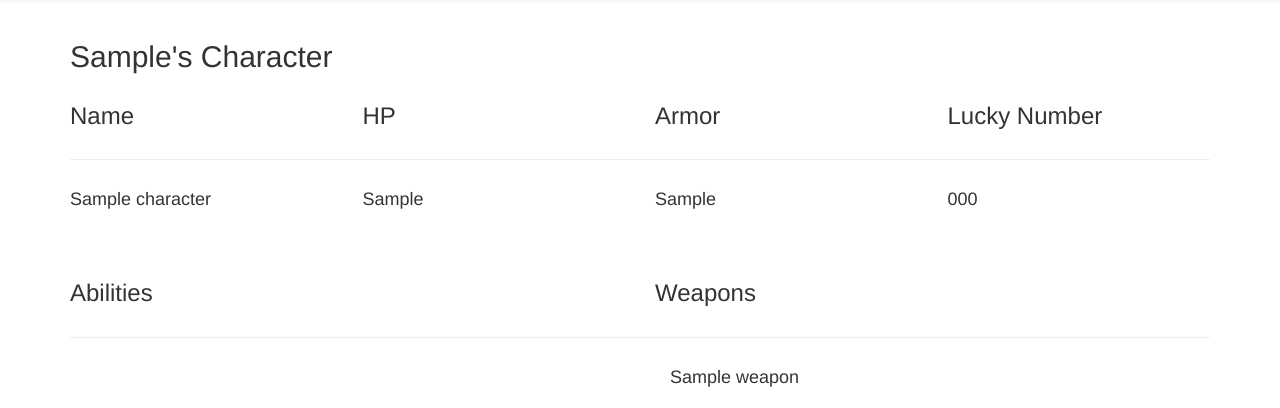
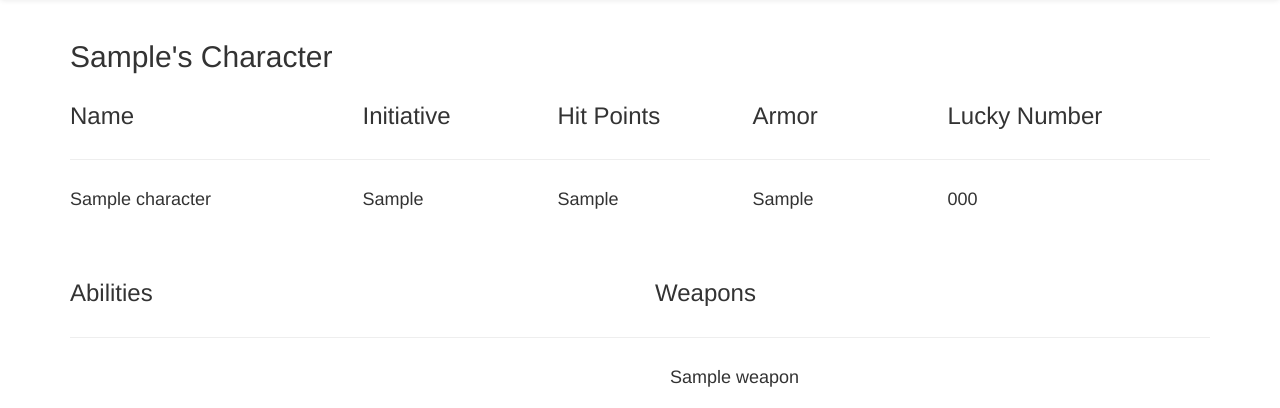
Before and after one commit to dimariap/EtherSplit, a Django app: a page that uses templates/character_page.html in a window 1280 px wide. Shown: the part 52-460 px from the top of the page. Run offline with Django 3.2, Linux system fonts and the light colour scheme; a user stored in the database is signed in; tables that the repository leaves empty hold one stand-in row (values such as "Sample post"); some libraries are stand-ins or nearby versions.

Commit message:
added character_stats.html
truncates the top stats

```diff
--- a/EtherSplitApp/views.py
+++ b/EtherSplitApp/views.py
@@ -30,7 +30,6 @@
     gear = Gear.objects.filter(character=character)
     spells = Spell.objects.filter(character=character)
     money = Money.objects.filter(character=character)
-    # TODO add html pages for each model (ability, weapon, etc.) and insert block into character_page
 
     context = {
         'user': user,
--- a/templates/character_page.html
+++ b/templates/character_page.html
@@ -9,23 +9,7 @@
         </div>
         <div class="row">
             <div class="col-sm-12">
-
-                <div class="row">
-                    <div class="col-sm-3"><h3>Name</h3></div>
-                    <div class="col-sm-3"><h3>HP</h3></div>
-                    <div class="col-sm-3"><h3>Armor</h3></div>
-                    <div class="col-sm-3"><h3>Lucky Number</h3></div>
-                </div>
-
-                <hr/>
-
-                <div class="row" id="character_stats">
-                    <div class="col-sm-3"><h4>{{ character.name }}</h4></div>
-                    <div class="col-sm-3"><h4>{{ character.hit_points }}</h4></div>
-                    <div class="col-sm-3"><h4>{{ character.armor }}</h4></div>
-                    <div class="col-sm-3"><h4>{{ character.lucky_number }}</h4></div>
-                </div>
-
+                {% include "stat_pages/character_stats.html" %}
                 <br /><br />
 
                 <div class="row">
--- /dev/null
+++ b/templates/stat_pages/character_stats.html
@@ -0,0 +1,17 @@
+<div class="row">
+    <div class="col-sm-3"><h3>Name</h3></div>
+    <div class="col-sm-2"><h3>Initiative</h3></div>
+    <div class="col-sm-2"><h3>Hit Points</h3></div>
+    <div class="col-sm-2"><h3>Armor</h3></div>
+    <div class="col-sm-3"><h3>Lucky Number</h3></div>
+</div>
+
+<hr/>
+
+<div class="row" id="character_stats">
+    <div class="col-sm-3"><h4>{{ character.name }}</h4></div>
+    <div class="col-sm-2"><h4>{{ character.initiative }}</h4></div>
+    <div class="col-sm-2"><h4>{{ character.hit_points }}</h4></div>
+    <div class="col-sm-2"><h4>{{ character.armor }}</h4></div>
+    <div class="col-sm-3"><h4>{{ character.lucky_number }}</h4></div>
+</div>
```
